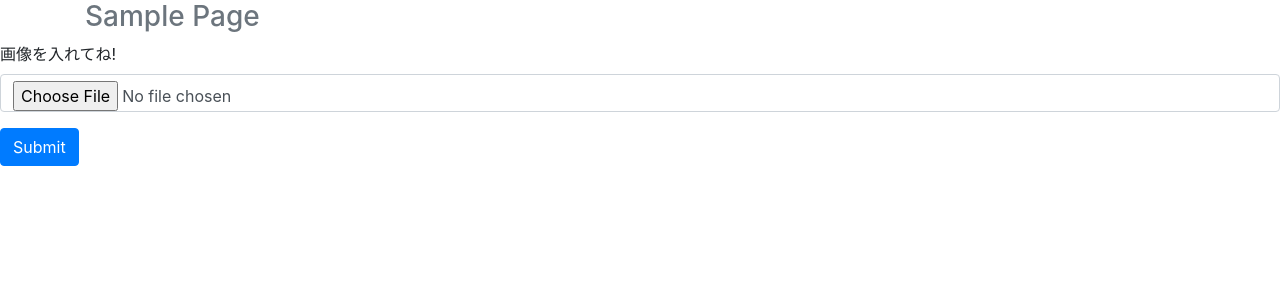
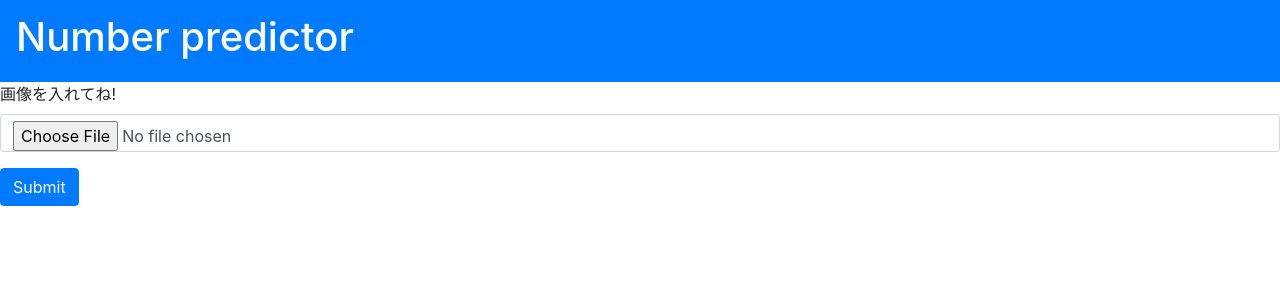
Before and after one commit to daikikojima/Numbers, a Flask app: page / in a window 1280 px wide. Shown: the top 300 px of the page. Run offline with Flask 2, Linux system fonts and the light colour scheme; some libraries are stand-ins or nearby versions.

Commit message:
templates/layout.html: add navbar

```diff
--- a/templates/layout.html
+++ b/templates/layout.html
@@ -18,11 +18,9 @@
     <link href="/static/css/style.css" rel="stylesheet">
 </head>
 <body>
-<div class="container">
-    <div class="header">
-        <h3 class="text-muted">Sample Page</h3>
-    </div>
-</div>
+<nav class="navbar navbar-dark bg-primary">
+    <a class="navbar-brand" href="/"><h1>Number predictor</h1></a>
+</nav>
 {% block content %}
 
 {% endblock %}
```
